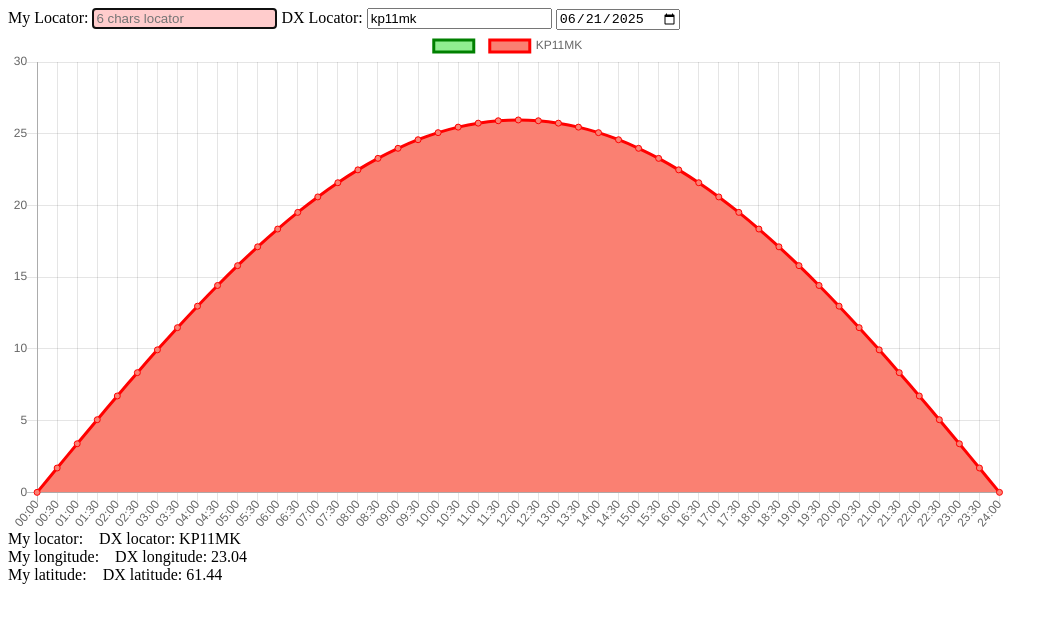
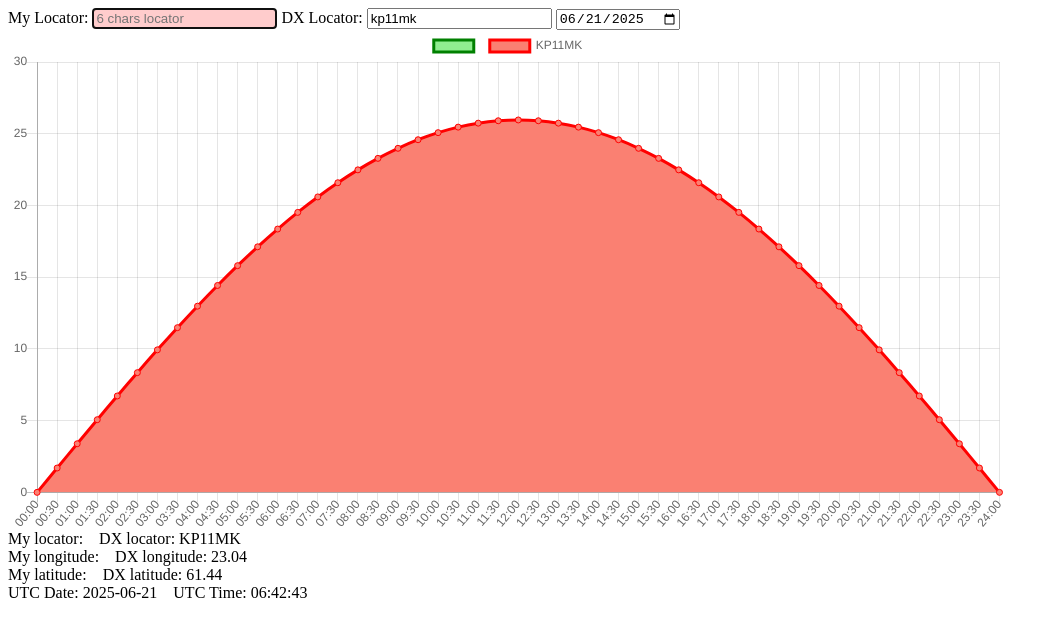
Before and after one commit to eloranta/moon-calculator, a plain HTML site: page index.html in a window 1280 px wide. Shown: the whole page, without its empty margins (0-1058 px from the left). Drawn offline with nearby package versions, Linux system fonts and the light colour scheme.

Commit message:
add utc date and time

```diff
--- a/index.html
+++ b/index.html
@@ -31,6 +31,13 @@
   <label>DX latitude:</label>
   <label id="latitude2" class="right-margin"></label>
 </div>
+<div>
+  <label>UTC Date:</label>
+  <label id="utcDate" class="right-margin"></label>
+  <label>UTC Time:</label>
+  <label id="utcTime" class="right-margin"></label>
+</div>
+
 
 <script src="moon-calculator.js"></script>
 
--- a/moon-calculator.js
+++ b/moon-calculator.js
@@ -109,6 +109,22 @@ setInterval(() => {
   document.getElementById("longitude2").textContent = valid2 ? longitude(locator2).toFixed(2) : "";
   document.getElementById("latitude1").textContent = valid1 ? latitude(locator1).toFixed(2) : "";
   document.getElementById("latitude2").textContent = valid2 ? latitude(locator2).toFixed(2) : "";
+
+  const date = new Date();
+  utcYear = date.getUTCFullYear();
+  utcMonth = date.getUTCMonth() + 1
+  utcDay = date.getUTCDate();
+  document.getElementById("utcDate").textContent = date.toISOString().slice(0, 10);
+  document.getElementById("utcTime").textContent = date.toISOString().slice(11, 19);
+
+
+
+  utcHour = date.getUTCHours();
+  utcMinutes = date.getUTCMinutes();
+  utcSeconds = date.getUTCSeconds();
+
+
+
 }, 1000);
 
 function clearValues() {
```
